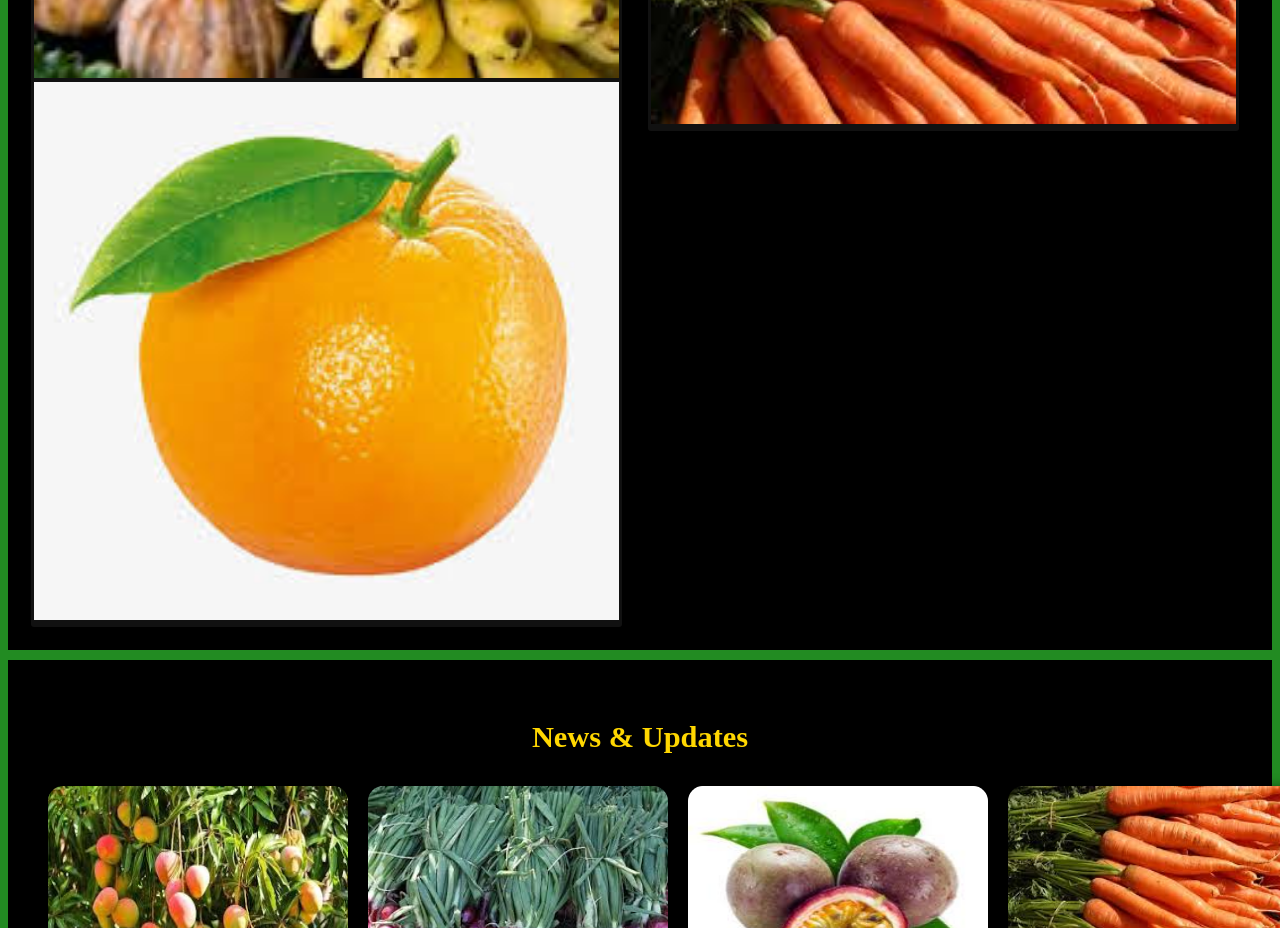
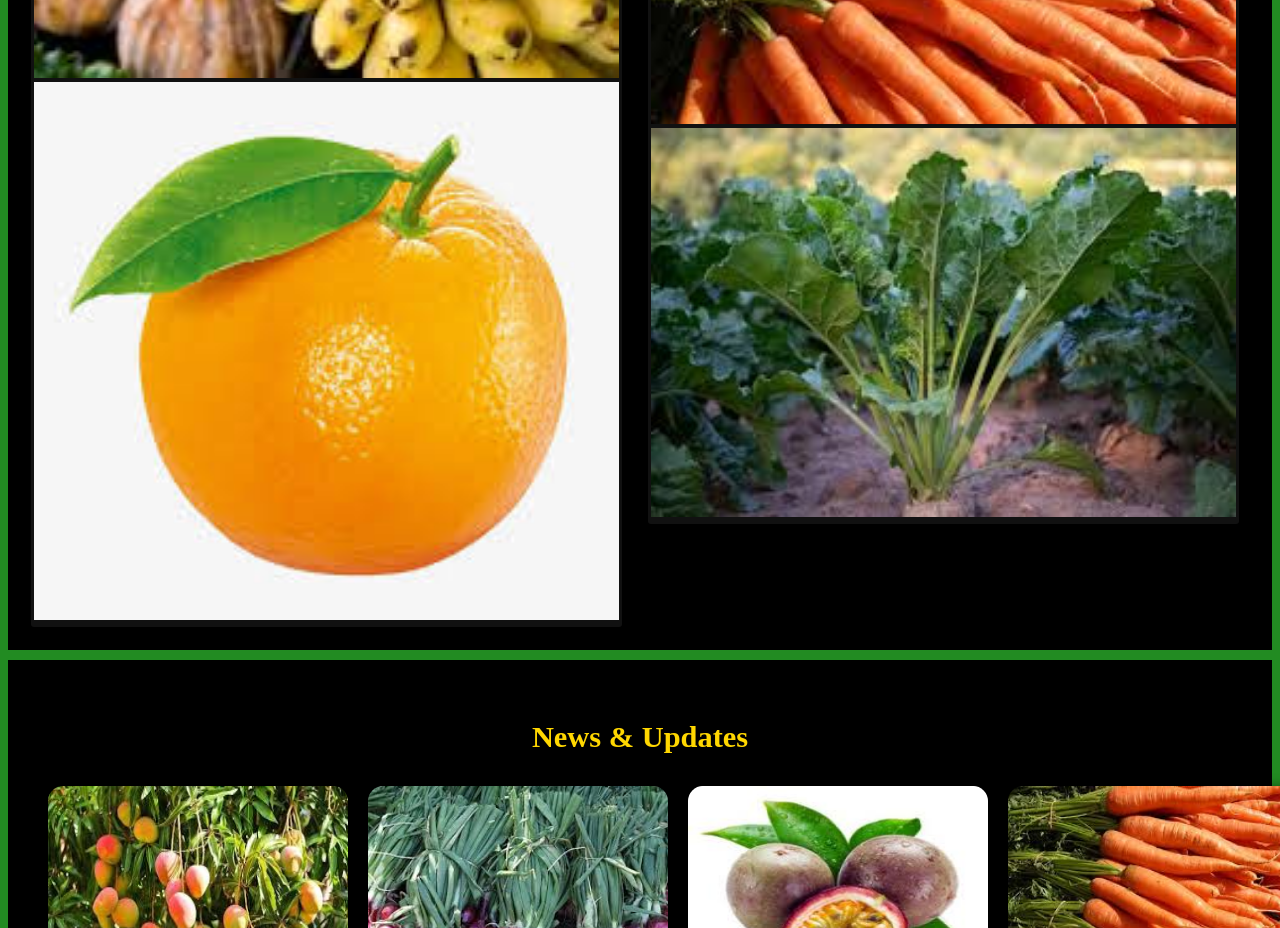
Before and after one commit to MishaelRatemo/simifarm.github.io, a plain HTML site: page index.html in a window 1280 px wide. Shown: the part 3620-4548 px from the top of the page. Drawn offline with Linux system fonts and the light colour scheme.

Commit message:
Update index.html

```diff
--- a/index.html
+++ b/index.html
@@ -78,6 +78,8 @@
                 <li class="img"><img alt="" src="img/tomatoes.jpg"></li>
                 <li class="img"><img alt="" src="img/onion.jpg"></li>
                 <li class="img"><img alt="" src="img/carrot.jpg"></li>
+                <li class="img"><img alt="" src="img/spinach.jpg"></li>
+
             </ul>
         </div>
 
```
